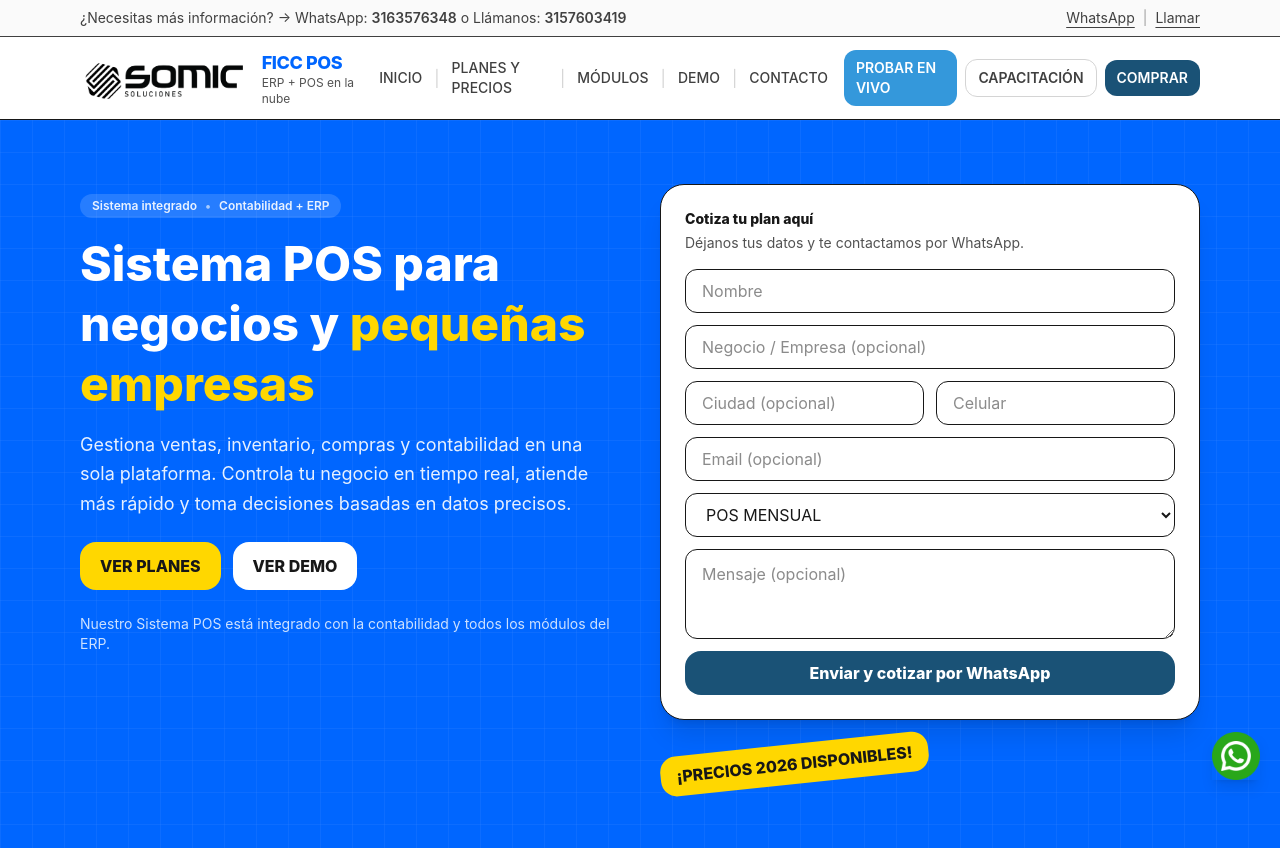
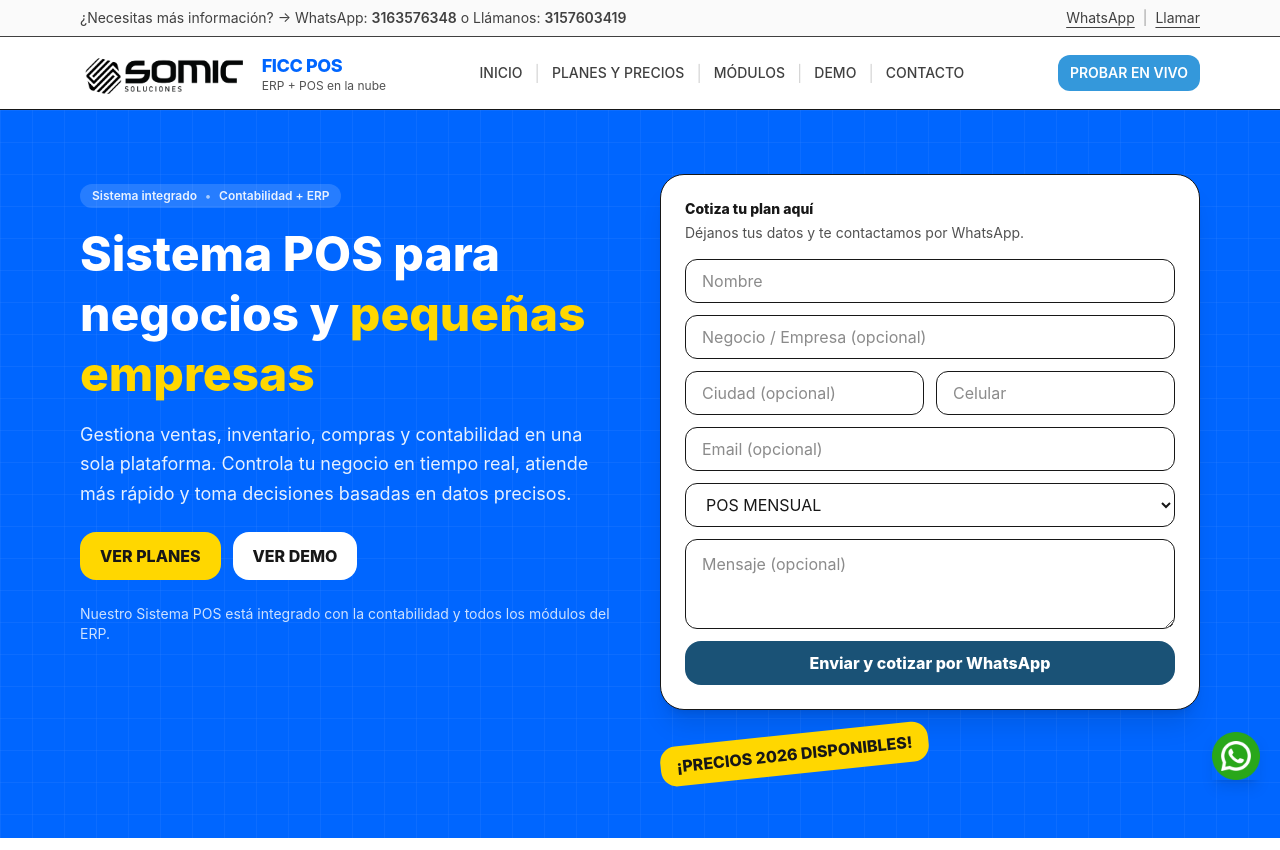
Before and after one commit to himayrobsarr/somic-pagina-v3, a React (Vite) app: page / in a window 1280 px wide. Shown: the top 850 px of the page. Built offline with nearby package versions, Linux system fonts and the light colour scheme; the HTML template or start-up script is replaced by a standard one.

Commit message:
feat: :sparkles: "cambio de planes"

```diff
--- a/src/App.tsx
+++ b/src/App.tsx
@@ -321,23 +321,6 @@
     style={{ background: BRAND.colors.secondary }}
   >
     PROBAR EN VIVO
-          </a>
-          {TRAINING_VIDEO_URL && (
-            <a
-              href={TRAINING_VIDEO_URL}
-              target="_blank"
-              rel="noreferrer"
-              className="hidden sm:inline-flex rounded-xl px-3 py-2 text-sm font-semibold border border-neutral-300 text-neutral-700 bg-white"
-            >
-              CAPACITACIÓN
-            </a>
-          )}
-          <a
-            href="#planes"
-            className="inline-flex rounded-xl px-3 py-2 text-sm font-semibold text-white"
-            style={{ background: BRAND.colors.dark }}
-          >
-            COMPRAR
   </a>
 </div>
       </div>
@@ -877,8 +860,9 @@
         background: `linear-gradient(90deg, ${BRAND.colors.primary}, ${BRAND.colors.secondary})`,
       }}
     >
-      <div className="mx-auto max-w-6xl px-4 py-14 grid md:grid-cols-3 gap-6 items-center">
-        <div className="md:col-span-2">
+      <div className="mx-auto max-w-6xl px-4 py-20 grid md:grid-cols-2 gap-10 items-center">
+        {/* Texto */}
+        <div>
           <h2 className="text-2xl md:text-3xl font-extrabold">
             Demo – Prueba gratis
           </h2>
@@ -887,8 +871,8 @@
             explora módulos, revisa reportes en tiempo real y mira cómo cada área
             de tu negocio puede trabajar conectada y bajo control.
           </p>
-        </div>
-        <div className="flex md:justify-end gap-3 flex-wrap">
+
+          <div className="mt-6 flex flex-wrap gap-3">
             <a
               href={BRAND.demoUrl}
               target="_blank"
@@ -897,16 +881,26 @@
             >
               VER DEMO
             </a>
-          {TRAINING_VIDEO_URL && (
-            <a
-              href={TRAINING_VIDEO_URL}
-              target="_blank"
-              rel="noreferrer"
-              className="rounded-2xl px-5 py-3 font-extrabold border border-white/70 text-white"
-            >
-              CAPACITACIÓN
-            </a>
-          )}
+          </div>
+        </div>
+
+        {/* Placeholder video (solo espacio por ahora) */}
+        <div className="w-full">
+          <div className="rounded-3xl border border-white/25 bg-white/10 overflow-hidden shadow-lg">
+            <div className="aspect-video w-full flex items-center justify-center">
+              <div className="text-center px-6">
+                <div className="text-sm font-extrabold tracking-wide">
+                  ESPACIO PARA VIDEO
+                </div>
+                <div className="mt-2 text-sm text-white/80">
+                  Aquí irá un video de YouTube (próximamente).
+                </div>
+              </div>
+            </div>
+          </div>
+          <div className="mt-3 text-xs text-white/70">
+            Recomendación: video en formato 16:9 (YouTube).
+          </div>
         </div>
       </div>
     </section>
```
Lines whose indentation alone changed are shown as unchanged.
